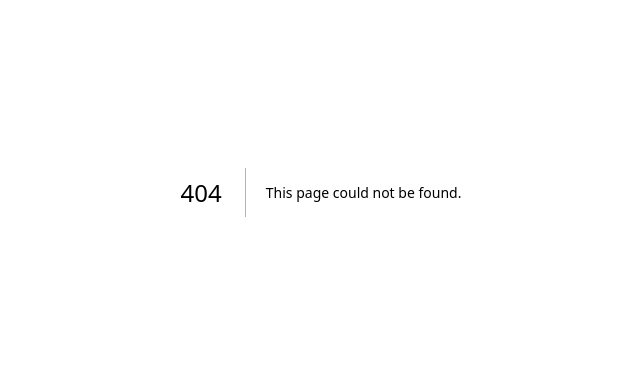
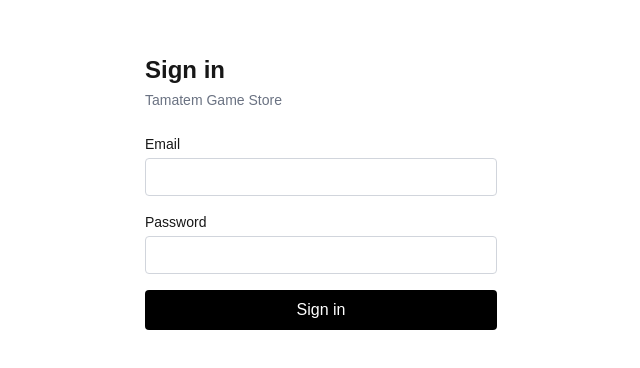
Before and after one commit to jacklusy/Loreforge-frontend, a Next.js app: page /login in a window 1280 px wide. Before the commit this address had no page. Shown: the part 208-576 px from the top of the page, without its empty margins (319-959 px from the left). Built offline with nearby package versions, Linux system fonts and the light colour scheme; no server answers.

Commit message:
Add login page

```diff
--- /dev/null
+++ b/src/app/login/page.tsx
@@ -0,0 +1,80 @@
+"use client";
+
+import { useState, type FormEvent } from "react";
+import { useRouter } from "next/navigation";
+import { login as loginRequest } from "@/lib/api/auth";
+import { ApiError } from "@/lib/api/client";
+import { useAuth } from "@/lib/auth/AuthContext";
+
+export default function LoginPage() {
+  const [email, setEmail] = useState("");
+  const [password, setPassword] = useState("");
+  const [error, setError] = useState<string | null>(null);
+  const [isSubmitting, setIsSubmitting] = useState(false);
+  const { login } = useAuth();
+  const router = useRouter();
+
+  async function handleSubmit(event: FormEvent<HTMLFormElement>): Promise<void> {
+    event.preventDefault();
+    setError(null);
+    setIsSubmitting(true);
+    try {
+      const { access_token: accessToken } = await loginRequest(email, password);
+      login(accessToken);
+      router.push("/products");
+    } catch (err) {
+      setError(err instanceof ApiError ? err.message : "Something went wrong. Please try again.");
+    } finally {
+      setIsSubmitting(false);
+    }
+  }
+
+  return (
+    <main className="mx-auto flex min-h-screen w-full max-w-sm flex-col justify-center gap-6 px-4">
+      <div>
+        <h1 className="text-2xl font-bold">Sign in</h1>
+        <p className="mt-1 text-sm text-gray-500">Tamatem Game Store</p>
+      </div>
+
+      <form onSubmit={handleSubmit} className="flex flex-col gap-4">
+        <label className="flex flex-col gap-1 text-sm">
+          Email
+          <input
+            type="email"
+            required
+            autoComplete="email"
+            value={email}
+            onChange={(event) => setEmail(event.target.value)}
+            className="rounded border border-gray-300 px-3 py-2 focus:border-black focus:outline-none"
+          />
+        </label>
+
+        <label className="flex flex-col gap-1 text-sm">
+          Password
+          <input
+            type="password"
+            required
+            autoComplete="current-password"
+            value={password}
+            onChange={(event) => setPassword(event.target.value)}
+            className="rounded border border-gray-300 px-3 py-2 focus:border-black focus:outline-none"
+          />
+        </label>
+
+        {error && (
+          <p role="alert" className="text-sm text-red-600">
+            {error}
+          </p>
+        )}
+
+        <button
+          type="submit"
+          disabled={isSubmitting}
+          className="rounded bg-black px-4 py-2 font-medium text-white disabled:opacity-50"
+        >
+          {isSubmitting ? "Signing in…" : "Sign in"}
+        </button>
+      </form>
+    </main>
+  );
+}
```
